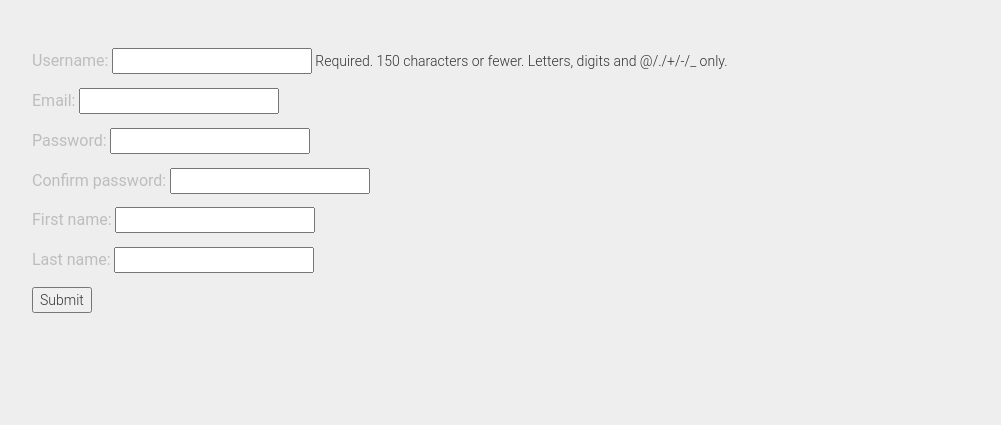
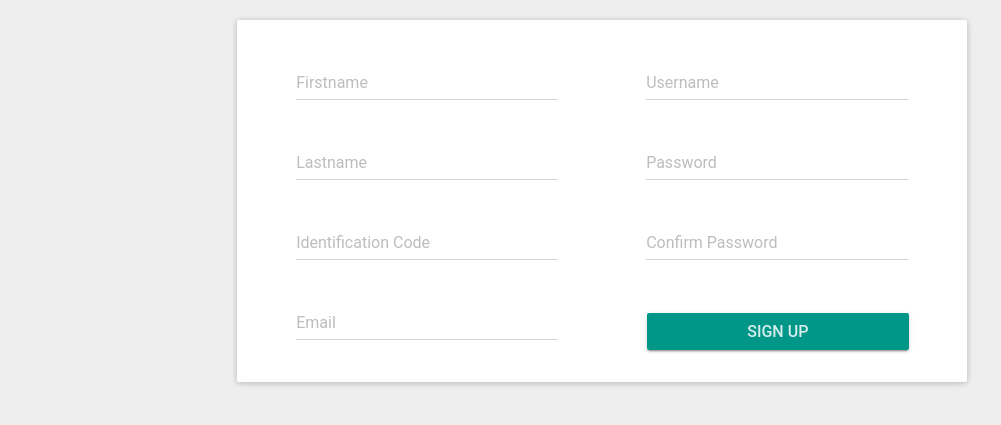
Before and after one commit to hosseinvand/Clinic, a Django app: page /register/ in a window 1280 px wide. Shown: the part 60-485 px from the top of the page, without its empty margins (38-1039 px from the left). Run offline with Django 3.2, Linux system fonts and the light colour scheme; some libraries are stand-ins or nearby versions.

Commit message:
signup page layout is ready, register section is getting built

```diff
--- a/reservation/forms.py
+++ b/reservation/forms.py
@@ -17,21 +17,25 @@ class PatientRegisterForm(ModelForm):
 
     class Meta:
         model = Patient
-        fields = []
+        fields = ['id_code']
 
-    def clean_username(self):
+    #TODO: moved to clean method...
+    # def clean_username(self):
+    #     # print("clean_username entrance")
+    #     cleaned_data = super(PatientRegisterForm, self).clean()
+    #     if User.objects.filter(username=cleaned_data.get("username")).exists():
+    #         raise forms.ValidationError('Username already exists!')
+    #     return cleaned_data.get("username")
+
+    def clean(self):
         cleaned_data = super(PatientRegisterForm, self).clean()
         if User.objects.filter(username=cleaned_data.get("username")).exists():
             raise forms.ValidationError('Username already exists!')
-        return cleaned_data.get("username")
-
-    def clean(self):
-        cleaned_data = super(PatientRegisterForm, self).clean()
         password = cleaned_data.get("password")
         confirm_password = cleaned_data.get("confirm_password")
         if password and confirm_password and password != confirm_password:
             raise forms.ValidationError(
-                "password and confirm_password does not match!"
+                "password and confirm password does not match!"
             )
         return cleaned_data
 
@@ -41,9 +45,10 @@ class PatientRegisterForm(ModelForm):
         password = self.cleaned_data.get('password', None)
         first_name = self.cleaned_data.get('first_name', None)
         last_name = self.cleaned_data.get('last_name', None)
+        id_code = self.cleaned_data.get('id_code', None)
 
         tmp_user = User.objects.create_user(username=username, email=email, password=password, first_name=first_name, last_name=last_name)
-        return Patient.objects.create(user=tmp_user)
+        return Patient.objects.create(user=tmp_user, id_code=id_code)
 
 
 class LoginForm(ModelForm):
--- a/reservation/models.py
+++ b/reservation/models.py
@@ -4,7 +4,7 @@ from django.contrib.auth.models import User
 
 class Patient(models.Model):
     user = models.OneToOneField(User, related_name="Patient_user" )
-
+    id_code = models.CharField(max_length=10,  default="")  # min_length=10
 
 class Secretary:
     None
--- a/reservation/templates/home_page.html
+++ b/reservation/templates/home_page.html
@@ -16,6 +16,6 @@
 
     </div>
     <div id="registration">
-        {% include "registration_section.html" %}
+        {% include "register_section.html" %}
     </div>
 {% endblock %}
--- a/reservation/templates/registration_section.html
+++ b/reservation/templates/registration_section.html
@@ -7,9 +7,7 @@
                 <table cellspacing="0" style="width:990px;margin:0 auto;">
                     <tbody>
                     <tr>
-                        <td style="vertical-align:top;background:url(//www.adfiver.com/images/index-options.jpg) center 30px no-repeat;">
-
-
+                        <td style="vertical-align:top;">
                             <table cellspacing="0"
                                    style="width:990px;margin:162px auto 50px;font:13px/17px 'OpenSansRegular','Helvetica Neue',Helvetica,Arial,sans-serif;color:#7d7d7d;">
                                 <tbody>
--- a/reservation/templates/signup.html
+++ b/reservation/templates/signup.html
@@ -1,10 +1,80 @@
+{#{% extends "layout.html" %}#}
+{#{% load static %}#}
+{##}
+{#{% block pageBody %}#}
+{#    <form method="post" class="form-group">#}
+{#        {% csrf_token %}#}
+{#        {{form.as_p}}#}
+{#        <input type="submit">#}
+{#    </form>#}
+{#{% endblock %}#}
+
 {% extends "layout.html" %}
-{% load static %}
+{% load material_form %}
+{% load widget_tweaks %}
+{% block pageBody %}
+    <div class="col-md-8 col-md-offset-2">
+{#    <div class="col-md-4 col-md-offset-0">#}
+        <div class="panel panel-default">
+            <div class="panel-body">
+                <form name="searchForm" class="form-horizontal" method="post">{% csrf_token %}
+                     {% for error in form.non_field_errors %}
+                            <div class="alert alert-danger">
+                                <strong>{{ error|escape }}</strong>
+                            </div>
+                        {% endfor %}
+                    <div class="col-md-6">
+                    <fieldset>
+                        <div class="form-group">
+                            <div class="col-xs-10 col-xs-offset-1">
+                            {{ form.first_name | attr:"placeholder:Firstname"| attr:"required:required" | add_class:"form-control"}}
+                            </div>
+                        </div>
+                        <div class="form-group">
+                            <div class="col-xs-10 col-xs-offset-1">
+                            {{ form.last_name | attr:"placeholder:Lastname" | attr:"required:required"| add_class:"form-control"}}
+                            </div>
+                        </div>
+                         <div class="form-group">
+                            <div class="col-xs-10 col-xs-offset-1">
+                            {{ form.id_code | attr:"placeholder:Identification Code" | attr:"required:required" | add_class:"form-control"}}
+                            </div>
+                        </div>
+                        <div class="form-group">
+                            <div class="col-xs-10 col-xs-offset-1">
+                            {{ form.email | attr:"placeholder:Email" | attr:"required:required" | add_class:"form-control"}}
+                            </div>
+                        </div>
+                    </fieldset>
+                    </div>
+                    <div class="col-md-6">
+                    <fieldset>
+                        <div class="form-group">
+                            <div class="col-xs-10 col-xs-offset-1">
+                            {{ form.username | attr:"placeholder:Username" | attr:"required:required" | add_class:"form-control"}}
+                            </div>
+                        </div>
+                        <div class="form-group">
+                            <div class="col-xs-10 col-xs-offset-1">
+                            {{ form.password | attr:"placeholder:Password" | attr:"required:required" | add_class:"form-control"}}
+                            </div>
+                        </div>
+                        <div class="form-group">
+                            <div class="col-xs-10 col-xs-offset-1">
+                            {{ form.confirm_password | attr:"placeholder:Confirm Password" | attr:"required:required" | add_class:"form-control"}}
+                            </div>
+                        </div>
+                        <div class="form-group">
+                            <div class="col-xs-10 col-xs-offset-1">
+                                <button type="submit" class="btn btn-lg btn-block btn-raised btn-primary">Sign Up</button>
+                            </div>
+                        </div>
+                    </fieldset>
+                    </div>
 
-{% block pageBody %}
-    <form method="post" class="form-group">
-        {% csrf_token %}
-        {{form.as_p}}
-        <input type="submit">
-    </form>
+                </form>
+            </div>
+        </div>
+{#    </div>#}
+    </div>
 {% endblock %}
--- a/reservation/views.py
+++ b/reservation/views.py
@@ -27,6 +27,7 @@ class PatientCreateView(CreateView):
         return response
 
 
+
 class PatientLoginView(FormView):
     template_name = 'login.html'
     form_class = LoginForm
```
Also changed, not shown: reservation/templates/register_section.html (added, +23 -0 lines), reservation/migrations/0003_patient_id_code.py (added).
